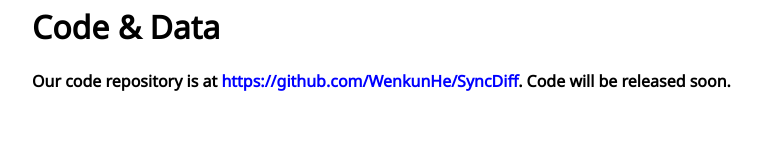
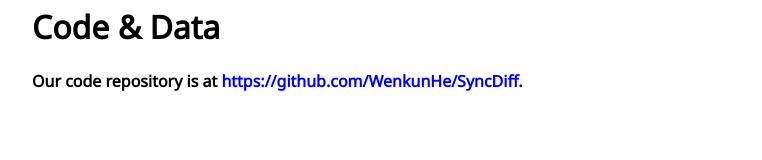
Before and after one commit to WenkunHe/ManiSkill, a plain HTML site: page index.html in a window 1280 px wide. Shown: the part 8187-8347 px from the top of the page, without its empty margins (128-890 px from the left). Drawn offline with nearby package versions, Linux system fonts and the light colour scheme; some icons are missing; a web font is replaced by a local one.

```diff
--- a/index.html
+++ b/index.html
@@ -421,7 +421,7 @@
     <div class="columns is-centered">
       <div class="column">
         <div class="content">
-          <p><font color="black">Our code repository is at <a href="https://github.com/WenkunHe/ManiSkill_Extension" target="_blank" style="color: blue;">https://github.com/WenkunHe/SyncDiff</a>. Code will be released soon.</font></p>
+          <p><font color="black">Our code repository is at <a href="https://github.com/WenkunHe/ManiSkill_Extension" target="_blank" style="color: blue;">https://github.com/WenkunHe/SyncDiff</a>.</font></p>
         </div>
       </div>
     </div>
```
